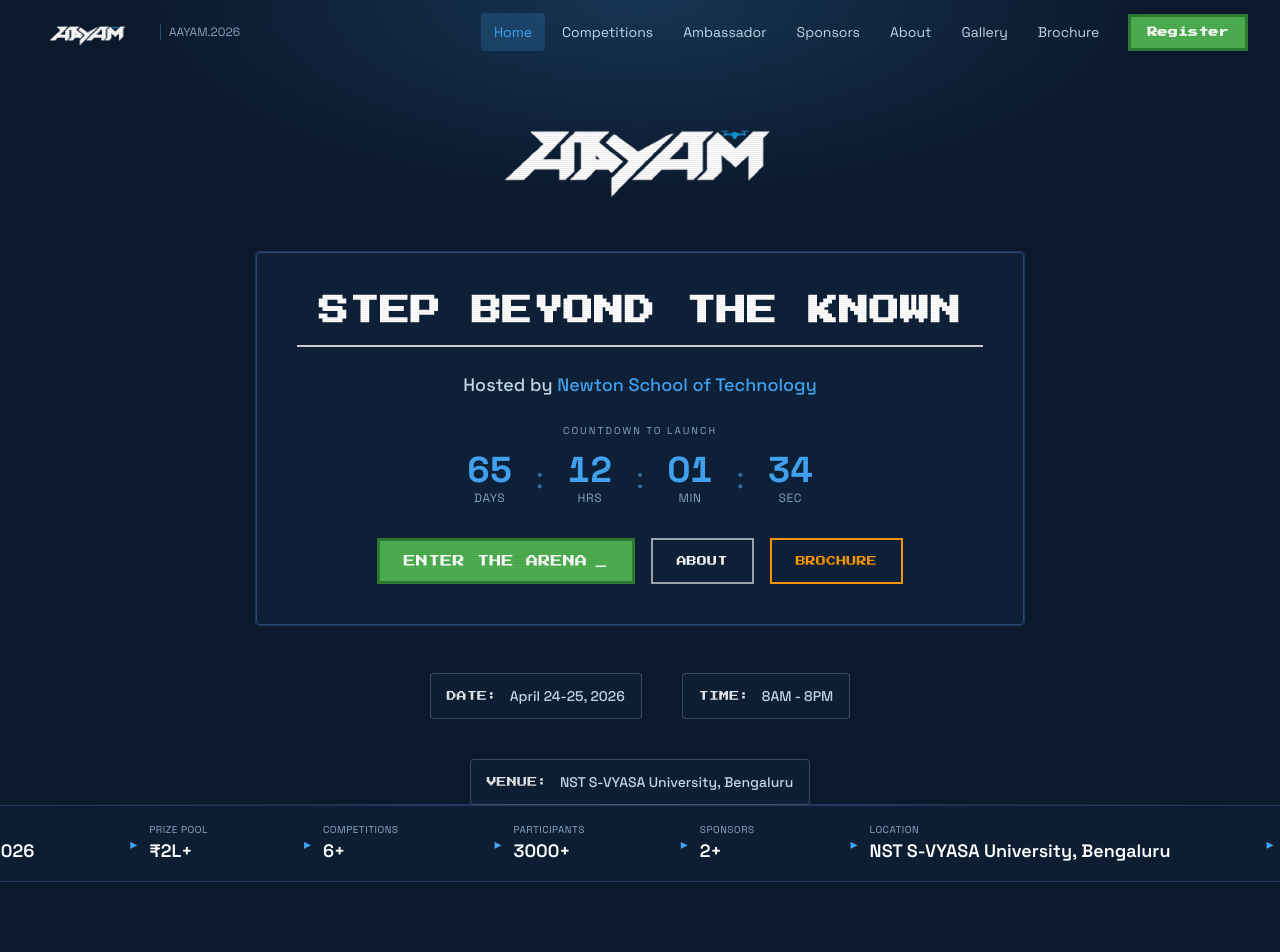
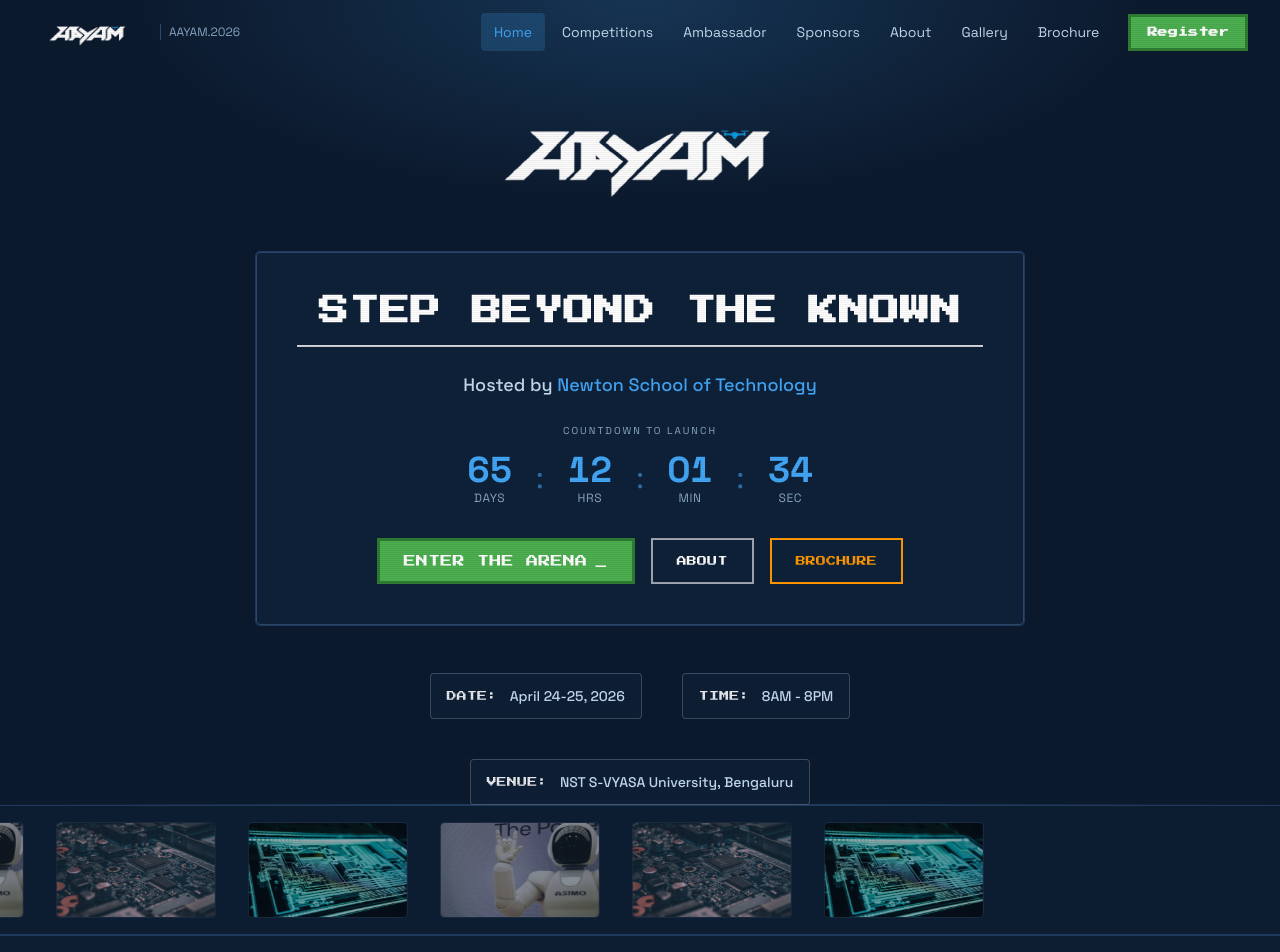
Before and after one commit to geetxnshgoyal/aayam, a Next.js app: page / in a window 1280 px wide. Shown: the top 952 px of the page. Built offline with nearby package versions, Linux system fonts and the light colour scheme.

Commit message:
updated ui

```diff
--- a/app/globals.css
+++ b/app/globals.css
@@ -236,6 +236,29 @@
   66% { transform: translate(-5px, 10px) scale(0.9); }
 }
 
+/* Ken Burns–style image drift for hero floating images */
+@keyframes float-image-layer {
+  0% { transform: translate(0, 0) scale(1) rotate(0deg); }
+  25% { transform: translate(6%, -3%) scale(1.04) rotate(0.5deg); }
+  50% { transform: translate(-4%, 4%) scale(1.02) rotate(-0.3deg); }
+  75% { transform: translate(3%, 2%) scale(1.03) rotate(0.2deg); }
+  100% { transform: translate(0, 0) scale(1) rotate(0deg); }
+}
+
+.float-image-layer {
+  animation: float-image-layer ease-in-out infinite;
+}
+
+/* Horizontal image marquee */
+@keyframes marquee {
+  0% { transform: translateX(0); }
+  100% { transform: translateX(-50%); }
+}
+
+.animate-marquee {
+  animation: marquee 25s linear infinite;
+}
+
 @keyframes data-flow-vertical {
   0% { background-position: 0 0; }
   100% { background-position: 0 200%; }
@@ -278,7 +301,9 @@
 
 @media (prefers-reduced-motion: reduce) {
   .animate-blink,
-  .animate-glow-pulse {
+  .animate-glow-pulse,
+  .float-image-layer,
+  .animate-marquee {
     animation: none;
   }
   .retro-tech-bg * {
--- a/app/page.tsx
+++ b/app/page.tsx
@@ -9,6 +9,8 @@
 import ScrollingStats from '@/components/ScrollingStats';
 import Countdown from '@/components/Countdown';
 import HeroParticles from '@/components/HeroParticles';
+import HeroFloatingImages from '@/components/HeroFloatingImages';
+import ImageMarquee from '@/components/ImageMarquee';
 
 const stats = [
   { icon: HiUsers, value: '3000+', label: 'Participants' },
@@ -53,6 +55,7 @@
         className="relative min-h-screen flex items-center justify-center overflow-hidden pt-20 pb-[env(safe-area-inset-bottom)]"
       >
         <HeroParticles />
+        <HeroFloatingImages />
         <motion.div style={{ y, opacity }} className="absolute inset-0 pointer-events-none">
           <div className="absolute inset-0 bg-[var(--bg-deep)]" />
           <div className="absolute inset-0 bg-[radial-gradient(ellipse_80%_50%_at_50%_0%,var(--accent-cyan-muted)_0%,transparent_50%)]" />
@@ -171,6 +174,7 @@
         </div>
       </section>
 
+      <ImageMarquee className="border-y border-[var(--border-subtle)] bg-[var(--bg-card)]/30" />
       <ScrollingStats
         stats={[
           { icon: '▸', label: 'Event', value: 'April 24-25, 2026' },
--- /dev/null
+++ b/components/HeroFloatingImages.tsx
@@ -0,0 +1,40 @@
+'use client';
+
+import Image from 'next/image';
+
+/**
+ * Movable multi-image layer for hero — floating tech imagery with Ken Burns–style drift.
+ * Uses existing background images. Respects prefers-reduced-motion.
+ */
+const IMAGES = [
+  { src: '/images/backgrounds/tech-circuit.jpg', alt: '', delay: 0, duration: 24 },
+  { src: '/images/backgrounds/tech-matrix.jpg', alt: '', delay: 4, duration: 28 },
+  { src: '/images/backgrounds/tech-glows.jpg', alt: '', delay: 8, duration: 26 },
+];
+
+export default function HeroFloatingImages() {
+  return (
+    <div className="absolute inset-0 overflow-hidden pointer-events-none" aria-hidden>
+      {IMAGES.map((img, i) => (
+        <div
+          key={img.src + i}
+          className="absolute w-[40%] sm:w-[35%] aspect-[16/10] max-w-[380px] opacity-[0.12] motion-reduce:opacity-[0.06] float-image-layer"
+          style={{
+            left: `${8 + i * 28}%`,
+            top: `${10 + (i % 2) * 35}%`,
+            animationDuration: `${img.duration}s`,
+            animationDelay: `${img.delay}s`,
+          }}
+        >
+          <Image
+            src={img.src}
+            alt=""
+            fill
+            className="object-cover rounded-sm"
+            sizes="380px"
+          />
+        </div>
+      ))}
+    </div>
+  );
+}
--- /dev/null
+++ b/components/ImageMarquee.tsx
@@ -0,0 +1,39 @@
+'use client';
+
+import Image from 'next/image';
+
+const IMAGES = [
+  '/images/backgrounds/tech-circuit.jpg',
+  '/images/backgrounds/tech-matrix.jpg',
+  '/images/backgrounds/tech-glows.jpg',
+];
+
+/**
+ * Horizontal scrolling image strip — movable multi-image design.
+ * Respects prefers-reduced-motion.
+ */
+export default function ImageMarquee({ className = '' }: { className?: string }) {
+  return (
+    <div
+      className={`overflow-hidden py-4 motion-reduce:[&_*]:animate-none ${className}`}
+      aria-hidden
+    >
+      <div className="flex gap-8 animate-marquee w-max">
+        {[...IMAGES, ...IMAGES].map((src, i) => (
+          <div
+            key={src + i}
+            className="relative w-32 sm:w-40 h-20 sm:h-24 flex-shrink-0 rounded border border-white/10 opacity-60 hover:opacity-90 transition-opacity"
+          >
+            <Image
+              src={src}
+              alt=""
+              fill
+              className="object-cover rounded"
+              sizes="160px"
+            />
+          </div>
+        ))}
+      </div>
+    </div>
+  );
+}
```
